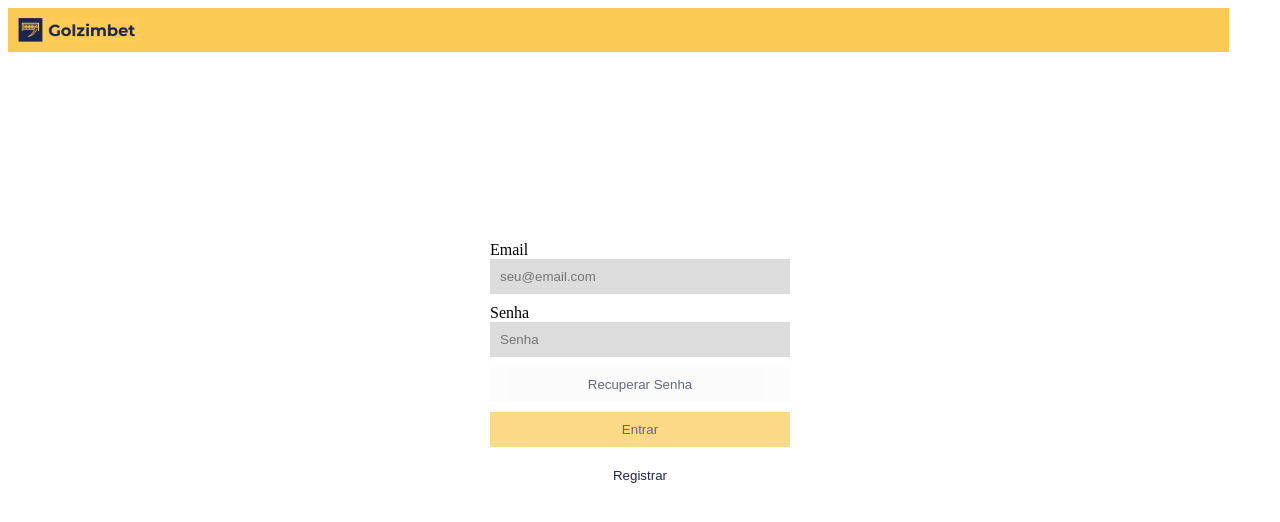
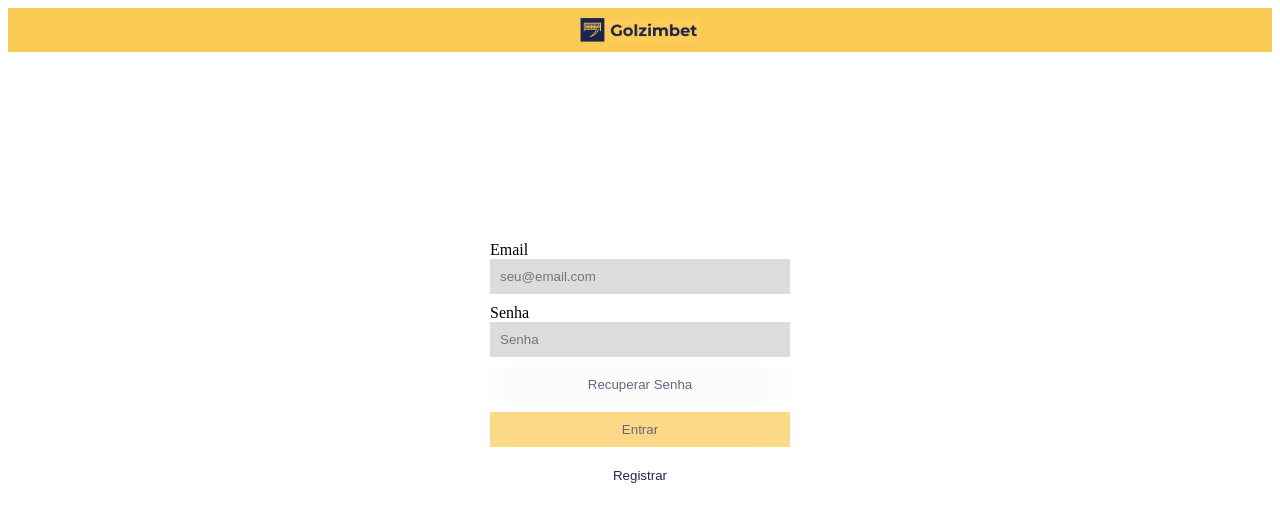
Before and after one commit to Jaraujo72/Golzim, a website: page index.html in a window 1280 px wide. Drawn offline with Linux system fonts and the light colour scheme; no server answers.

Commit message:
Centralizando imagem

```diff
--- a/css/style.css
+++ b/css/style.css
@@ -2,10 +2,10 @@
     display: flex;
     height: 40hv;
     background: #ffffff;
-    justify-content: start;
+    justify-content: center;
     align-items: start;
     position: relative;
-    width: 95%;
+    width: 98,5%;
     background: #faca54;
     padding: 10px;
 }
```
